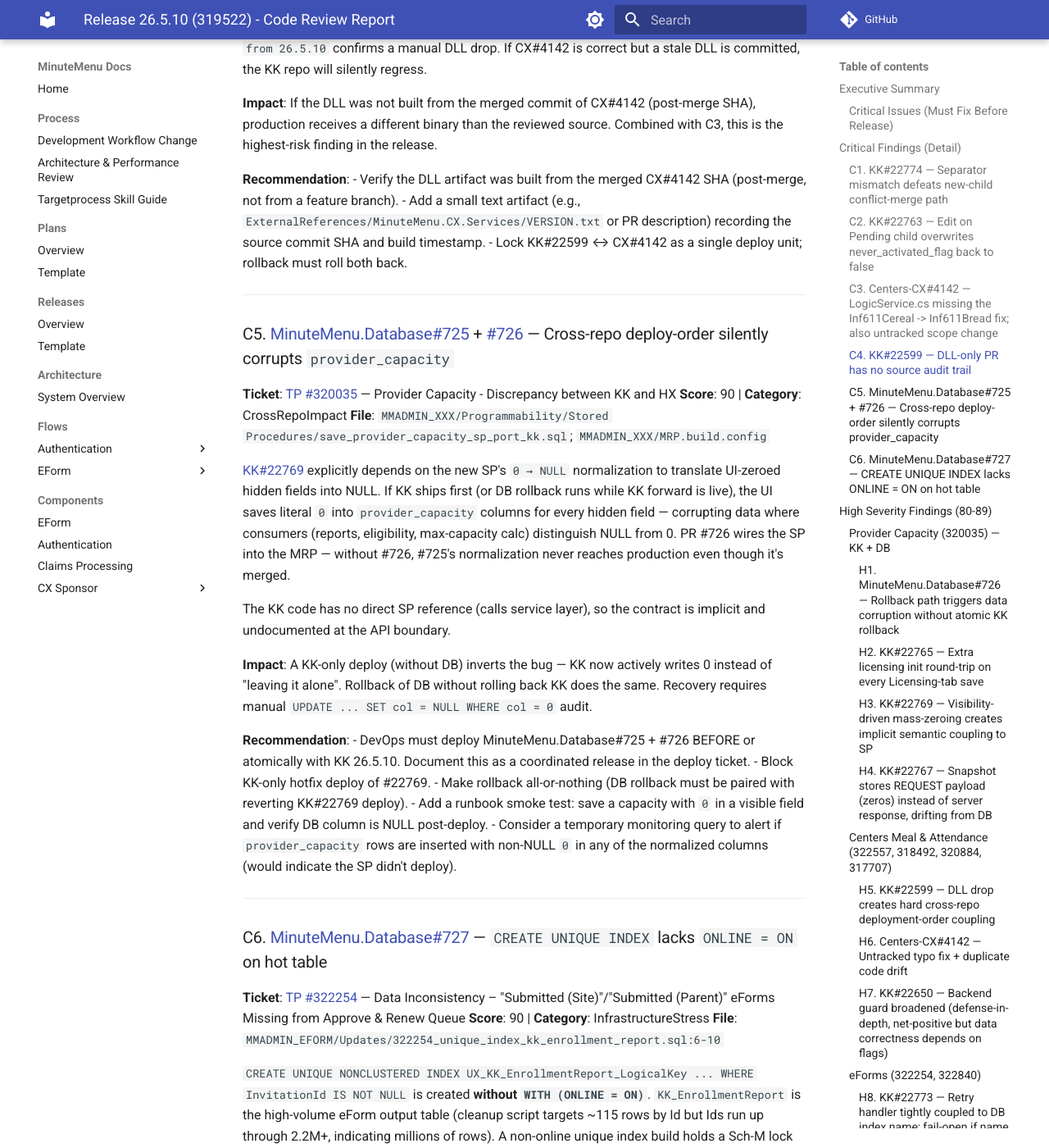
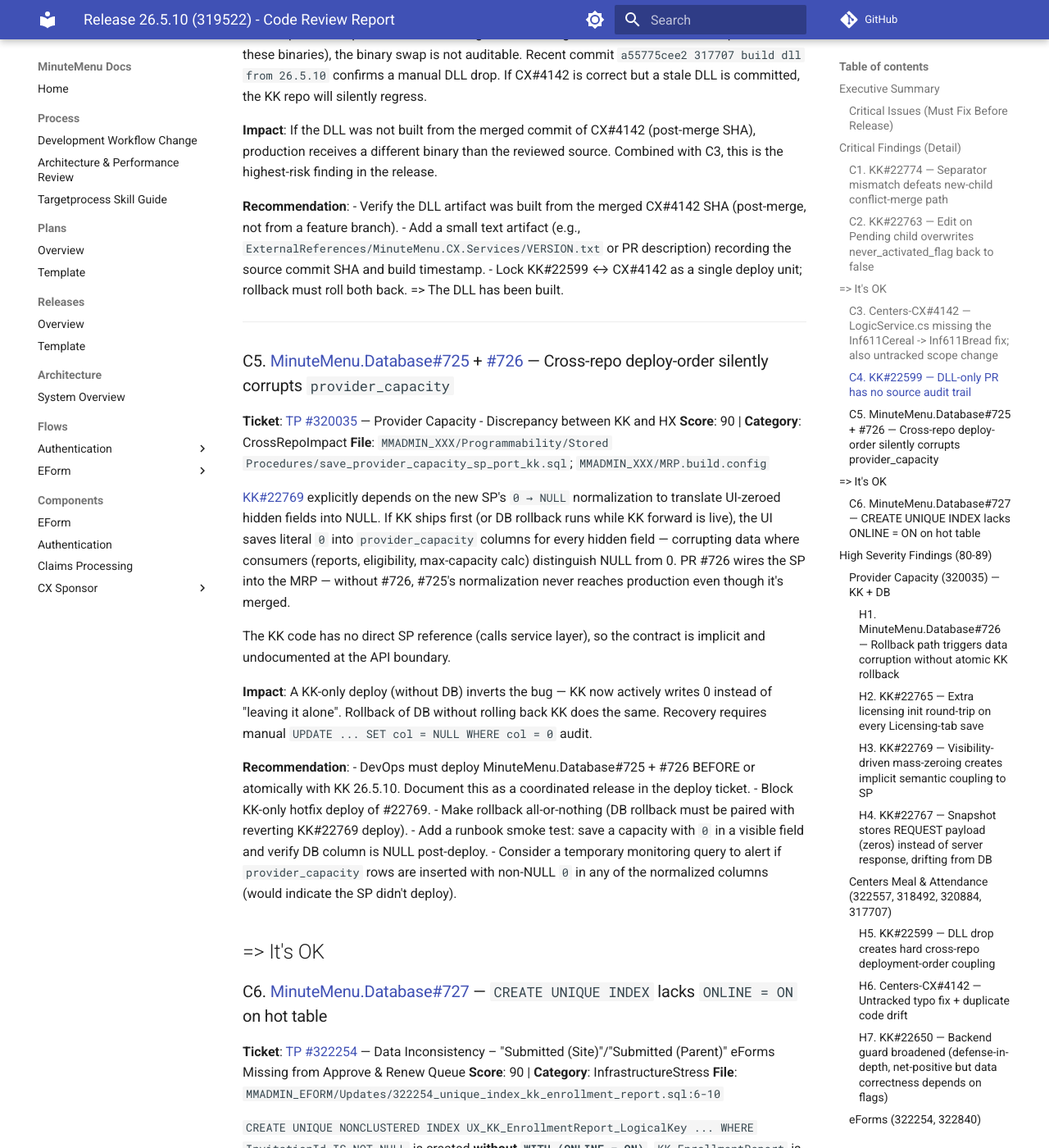
Before and after one commit to MinuteMenu/docs, an MkDocs documentation site: the page built from docs/releases/2026-05/release-26.5.10-code-review.md, in a window 1280 px wide and 1400 px high, scrolled down 4607 px. Shown: the whole window at 82% size. Built offline with MkDocs 1.6.1 and Material for MkDocs 9.7.7, drawn with Linux system fonts in a browser that asks for light colours; comment, search, counter and statistics services are not loaded; some of the changed text lies outside the part shown.

Commit message:
Add comment

```diff
--- a/docs/releases/2026-05/release-26.5.10-code-review.md
+++ b/docs/releases/2026-05/release-26.5.10-code-review.md
@@ -59,6 +59,7 @@
 
 **Recommendation**: Read existing `never_activated_flag` from `childRow` into `updatedDatasetRow` before mapping, e.g., `updatedDatasetRow.never_activated_flag = childRow.never_activated_flag;`, and only override on the auto-activate path or for new children. Alternatively, preserve the value in `IgnoreInvalidFields`.
 
+=> It's OK
 ---
 
 ### C3. [Centers-CX#4142](https://github.com/MinuteMenu/Centers-CX/pull/4142) — `LogicService.cs` missing the `Inf611Cereal -> Inf611Bread` fix; also untracked scope change
@@ -96,6 +97,7 @@
 - Verify the DLL artifact was built from the merged CX#4142 SHA (post-merge, not from a feature branch).
 - Add a small text artifact (e.g., `ExternalReferences/MinuteMenu.CX.Services/VERSION.txt` or PR description) recording the source commit SHA and build timestamp.
 - Lock KK#22599 ↔ CX#4142 as a single deploy unit; rollback must roll both back.
+=> The DLL has been built.
 
 ---
 
@@ -118,6 +120,7 @@
 - Add a runbook smoke test: save a capacity with `0` in a visible field and verify DB column is NULL post-deploy.
 - Consider a temporary monitoring query to alert if `provider_capacity` rows are inserted with non-NULL `0` in any of the normalized columns (would indicate the SP didn't deploy).
 
+=> It's OK
 ---
 
 ### C6. [MinuteMenu.Database#727](https://github.com/MinuteMenu/MinuteMenu.Database/pull/727) — `CREATE UNIQUE INDEX` lacks `ONLINE = ON` on hot table
@@ -136,7 +139,7 @@
 - DevOps deploy order: cleanup DML → index DDL → KK code deploy. Add filename prefixes (`01_`, `02_`, `03_`) to enforce sort order.
 - Add a `SELECT COUNT(*) ... HAVING COUNT(*)>1` precheck before `CREATE UNIQUE INDEX` to fail fast with a clear message if any duplicates remain.
 - Add a smoke check post-DB-deploy that `UX_KK_EnrollmentReport_LogicalKey` exists before promoting KK#22773.
-
+=> It's OK
 ---
 
 ## High Severity Findings (80-89)
@@ -154,7 +157,7 @@
 **Impact**: Whole-release coordinated rollback is required; partial rollback silently corrupts data on every Licensing save.
 
 **Recommendation**: Tie KK release 26.5.10 to this SP version explicitly in the runbook. Document atomic rollback requirement.
-
+=> It's OK, not fix
 ---
 
 #### H2. [KK#22765](https://github.com/MinuteMenu/KK/pull/22765) — Extra licensing init round-trip on every Licensing-tab save
```
